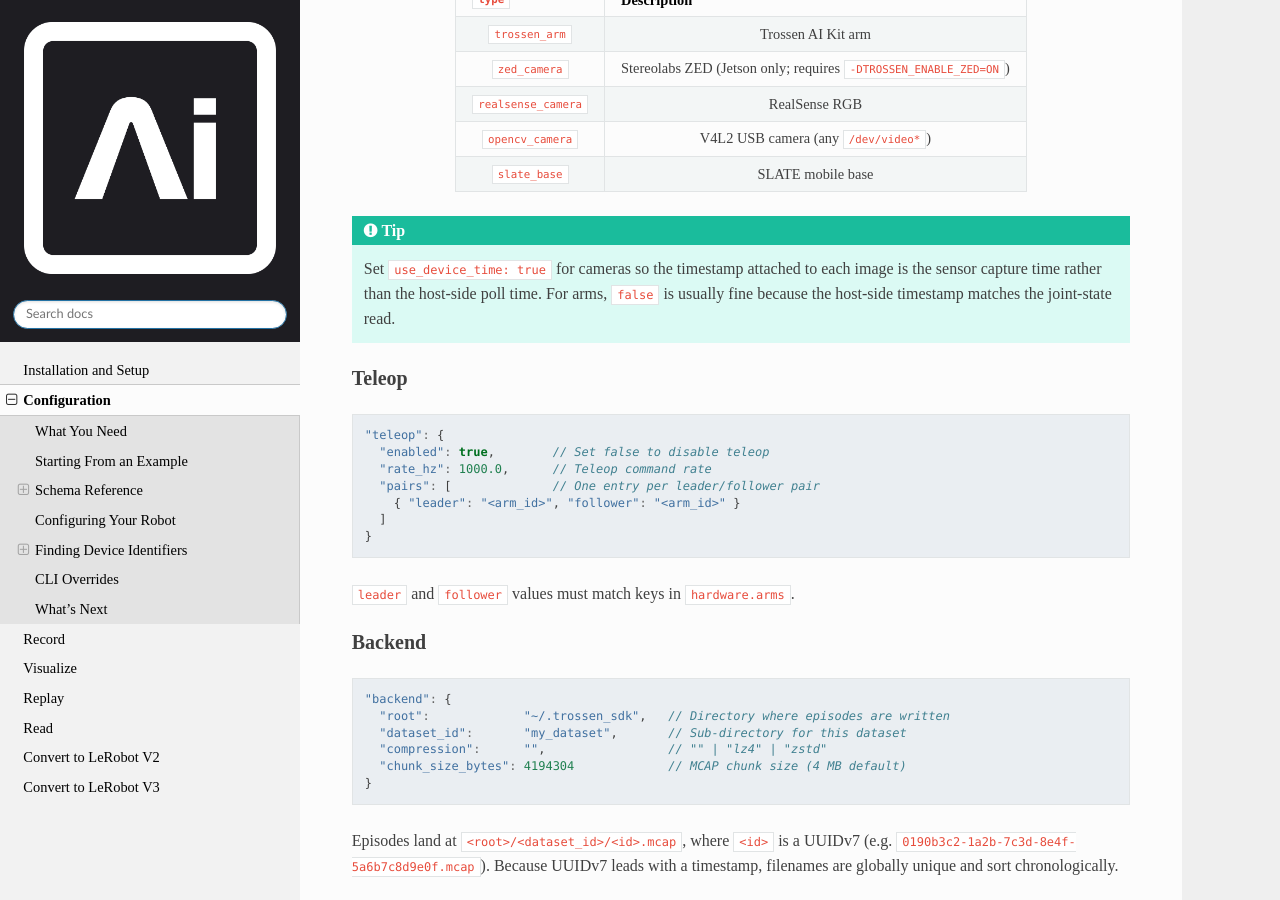
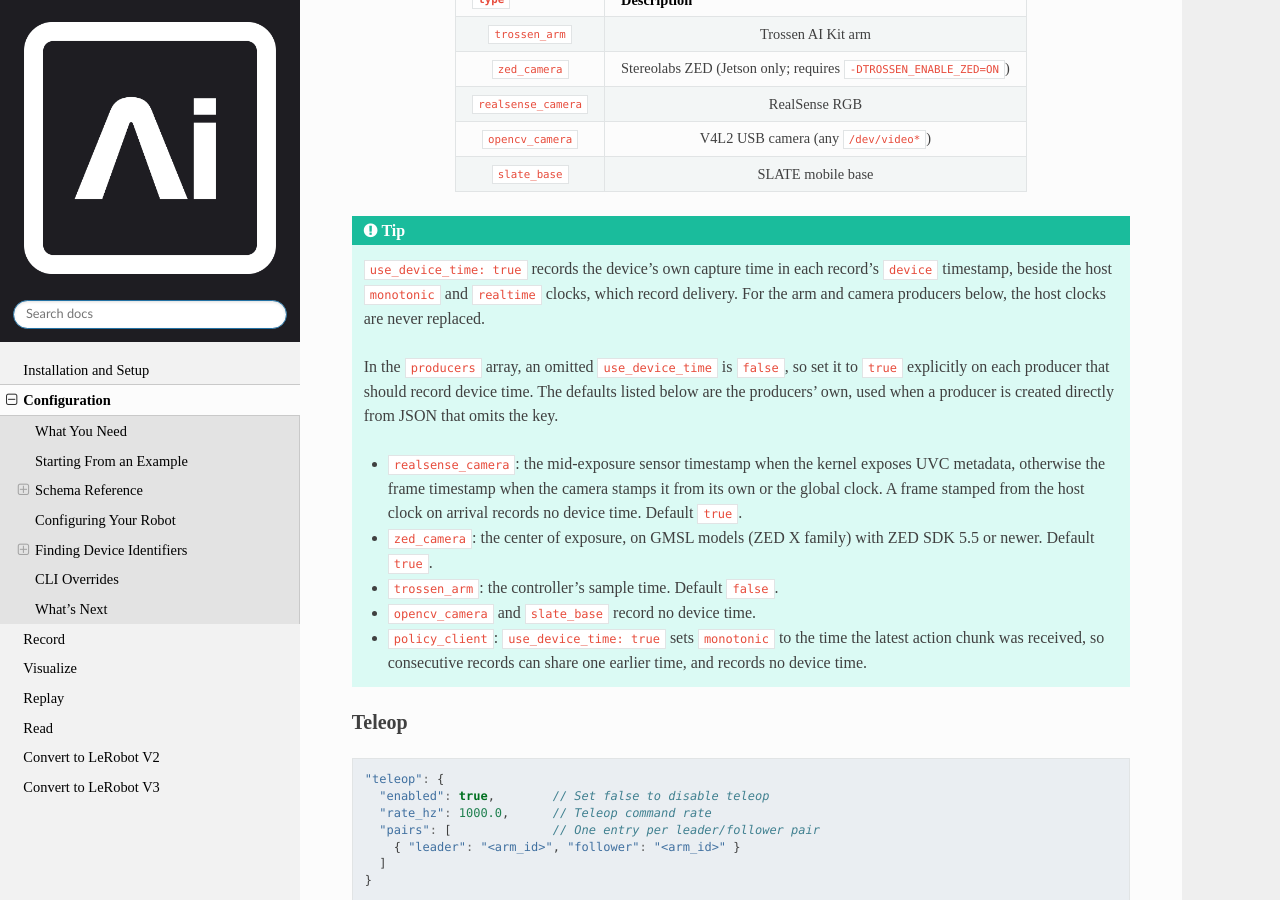
Before and after one commit to TrossenRobotics/trossen_sdk, a Sphinx documentation site: the page built from docs/configuration.rst, in a window 1280 px wide and 900 px high, scrolled down 2497 px. Built offline with Sphinx 7.4.7 and the Read the Docs theme 3.1.0, drawn with Linux system fonts in a browser that asks for light colours; some web fonts are replaced.

Commit message:
docs: document use_device_time per producer
Describe what use_device_time records for the arm, RealSense and ZED
producers.

```diff
--- a/docs/configuration.rst
+++ b/docs/configuration.rst
@@ -168,8 +168,17 @@ Supported producer types:
 
 .. tip::
 
-    Set ``use_device_time: true`` for cameras so the timestamp attached to each image is the sensor capture time rather than the host-side poll time.
-    For arms, ``false`` is usually fine because the host-side timestamp matches the joint-state read.
+    ``use_device_time: true`` records the device's own capture time in each record's ``device`` timestamp, beside the host ``monotonic`` and ``realtime`` clocks, which record delivery.
+    For the arm and camera producers below, the host clocks are never replaced.
+
+    In the ``producers`` array, an omitted ``use_device_time`` is ``false``, so set it to ``true`` explicitly on each producer that should record device time.
+    The defaults listed below are the producers' own, used when a producer is created directly from JSON that omits the key.
+
+    - ``realsense_camera``: the mid-exposure sensor timestamp when the kernel exposes UVC metadata, otherwise the frame timestamp when the camera stamps it from its own or the global clock. A frame stamped from the host clock on arrival records no device time. Default ``true``.
+    - ``zed_camera``: the center of exposure, on GMSL models (ZED X family) with ZED SDK 5.5 or newer. Default ``true``.
+    - ``trossen_arm``: the controller's sample time. Default ``false``.
+    - ``opencv_camera`` and ``slate_base`` record no device time.
+    - ``policy_client``: ``use_device_time: true`` sets ``monotonic`` to the time the latest action chunk was received, so consecutive records can share one earlier time, and records no device time.
 
 Teleop
 ------
```
